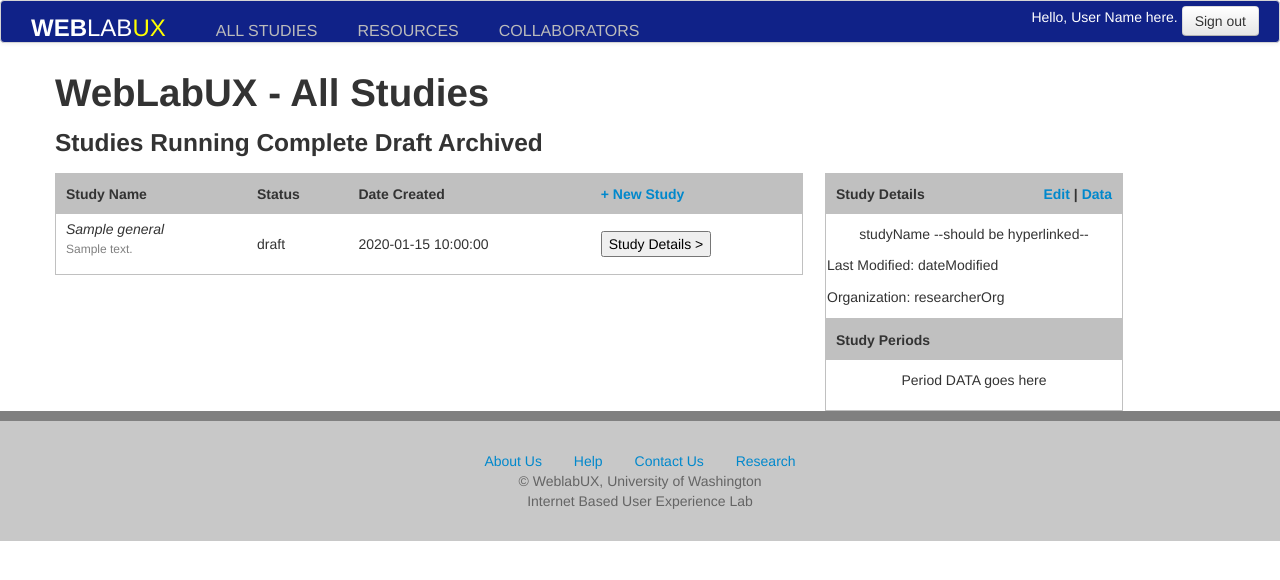
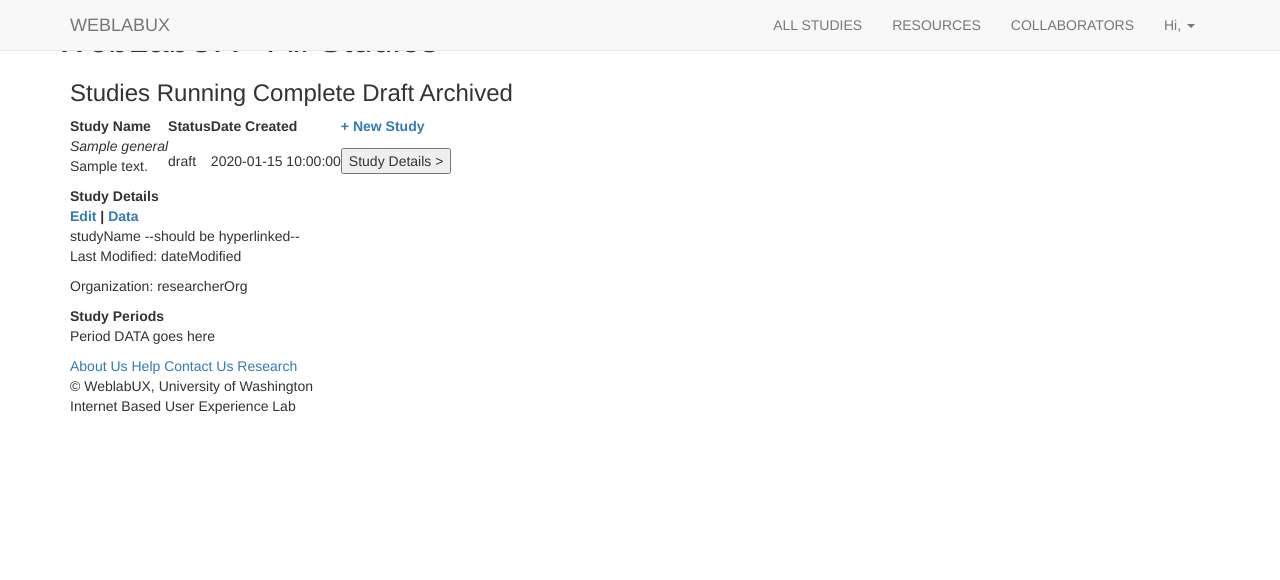
Before and after one commit to weblabux/wluxui, a PHP site: page / in a window 1280 px wide. Shown: the top 580 px of the page. Run offline with PHP 8.4, Linux system fonts and the light colour scheme; tables that the repository leaves empty hold one stand-in row (values such as "Sample post"); some libraries are stand-ins or nearby versions.

Commit message:
Update layoutloggedin.twig
display user name and delete cookie

```diff
--- a/templates/layoutloggedin.twig
+++ b/templates/layoutloggedin.twig
@@ -12,12 +12,13 @@
     <meta http-equiv="expires" content="0" />
     <meta http-equiv="expires" content="Tue, 01 Jan 1980 1:00:00 GMT" />
     <meta http-equiv="pragma" content="no-cache" />
-    <!-- Currently using Bootstrap for simplicity due to it's many shrink wrapped features. -->
-    <link href="/wluxui/assets/css/bootstrap.css" rel="stylesheet">
-    <link href="/wluxui/assets/css/bootstrap-responsive.css" rel="stylesheet">
+
+    <!-- Latest compiled and minified CSS -->
+    <link rel="stylesheet" href="//netdna.bootstrapcdn.com/bootstrap/3.1.1/css/bootstrap.min.css">
+
     <!-- But Bootstrap requires CSS restyling to make it look unique. More CSS restyling will -->
     <!-- be needed so hack on our local stylesheet,  NOT on the bootstrap.css sheet. -->
-    <link href="/wluxui/assets/css/wlux.css" rel="stylesheet">
+    <link href="/wluxui/assets/css/style.css" rel="stylesheet">
 
     <!-- HTML5 shim, for IE6-8 support of HTML5 elements -->
     <!--[if lt IE 9]>
@@ -25,40 +26,81 @@
     <![endif]-->
 
 	<script language="javascript" type="text/javascript" src="/wluxui/assets/js/createstudy.js"></script>
+    <script src="/wluxui/common/jquery.js" type="text/javascript"></script>
+    <script src="/wluxui/assets/js/cookies.js"></script>
+    <script type="text/javascript">
+        $(document).ready (function() {
+            $('#formlogout').click(signoutClick);
+        });
+    </script>
 
 </head>
 
 <body>
 
-<div class="navbar">
-    <div class="navbar-inner">
+    <div class="navbar navbar-default navbar-fixed-top" role="navigation">
       <div class="container">
-            <a class="brand" href="/wluxui/index.php/allstudies"><strong>WEB</strong>LAB<span style="color:yellow">UX</span></a>
-                <ul class="nav">
+        <div class="navbar-header">
+          <button type="button" class="navbar-toggle" data-toggle="collapse" data-target=".navbar-collapse">
+            <span class="sr-only">Toggle navigation</span>
+            <span class="icon-bar"></span>
+            <span class="icon-bar"></span>
+            <span class="icon-bar"></span>
+          </button>
+          <a class="navbar-brand" href="/wluxui/index.php/allstudies"><span class="weblabux-logo"><span class="web-logo-style">WEB</span>LAB<span class="lab-logo-style">UX</span></span></a>
+        </div>
+        <div class="navbar-collapse collapse navbar-right">
+          <ul class="nav navbar-nav">
             <li><a href="/wluxui/index.php/allstudies">ALL STUDIES</a></li>
             <li><a href="/wluxui/index.php/resources">RESOURCES</a></li>
             <li><a href="/wluxui/index.php/collaborators">COLLABORATORS</a></li>
+            <li class="dropdown">
+                <a href="#/" class="dropdown-toggle" data-toggle="dropdown">Hi,
+                    <!-- Display the user name-->
+                    <script type="text/javascript">
+                        var ca = document.cookie.split(';');
+                        var name = "weblabuxUsername=";
+                        var result = "";
+                        for(var i = 0; i < ca.length; i++){
+                            var c = ca[i].trim();
+                            if(c.indexOf(name) == 0){
+                                result = c.substring(name.length, c.length);
+                            }
+                        }
+                        document.write(result);
+                    </script>
+                    <b class="caret"></b>
+                </a>
+                <ul class="dropdown-menu">
+                    <!--<li id="formlogout"><a>Sign Out</a></li>-->
+                    <input type="button" id="formlogout" class="btn btn-default" title="Click to sign out" value="Sign Out" />
                 </ul>
-                <form class="navbar-form pull-right">
-                    <span style ="color:white;" >Hello,&nbsp<span id = "username">User Name here.</span></span>
-                    <button type="submit" class="btn">Sign out</button>
-                </form>
-        </div>
+            </li>
+          </ul>
+        </div><!--/.navbar-collapse -->
       </div>
     </div>
 
-<div class="container">
+    <div class="container" id="main-container">
 
     {% block body %}{% endblock %}
 
     </div>
 
-<div>
+    <footer>
     {{ include('partials/_footer.twig', { date: "now"|date("Y") } ) }}
-</div>
+    </footer>
 
-<!-- jquery at the end of the document so pages load faster -->
-<script src="/wluxui/assets/js/jquery.js"></script>
+    <!-- Bootstrap core JavaScript
+    ================================================== -->
+    <!-- Placed at the end of the document so the pages load faster -->
+    <script src="/wluxui/assets/js/jquery.min.js"></script>
+
+    <!-- Latest compiled and minified JavaScript -->
+    <script src="//netdna.bootstrapcdn.com/bootstrap/3.1.1/js/bootstrap.min.js"></script>
+
+    <!-- Custom JavaScript -->
+    <script language="javascript" type="text/javascript" src="/wluxui/assets/js/script.js"></script>
 
 </body>
 </html>
```
Lines whose indentation alone changed are shown as unchanged.
